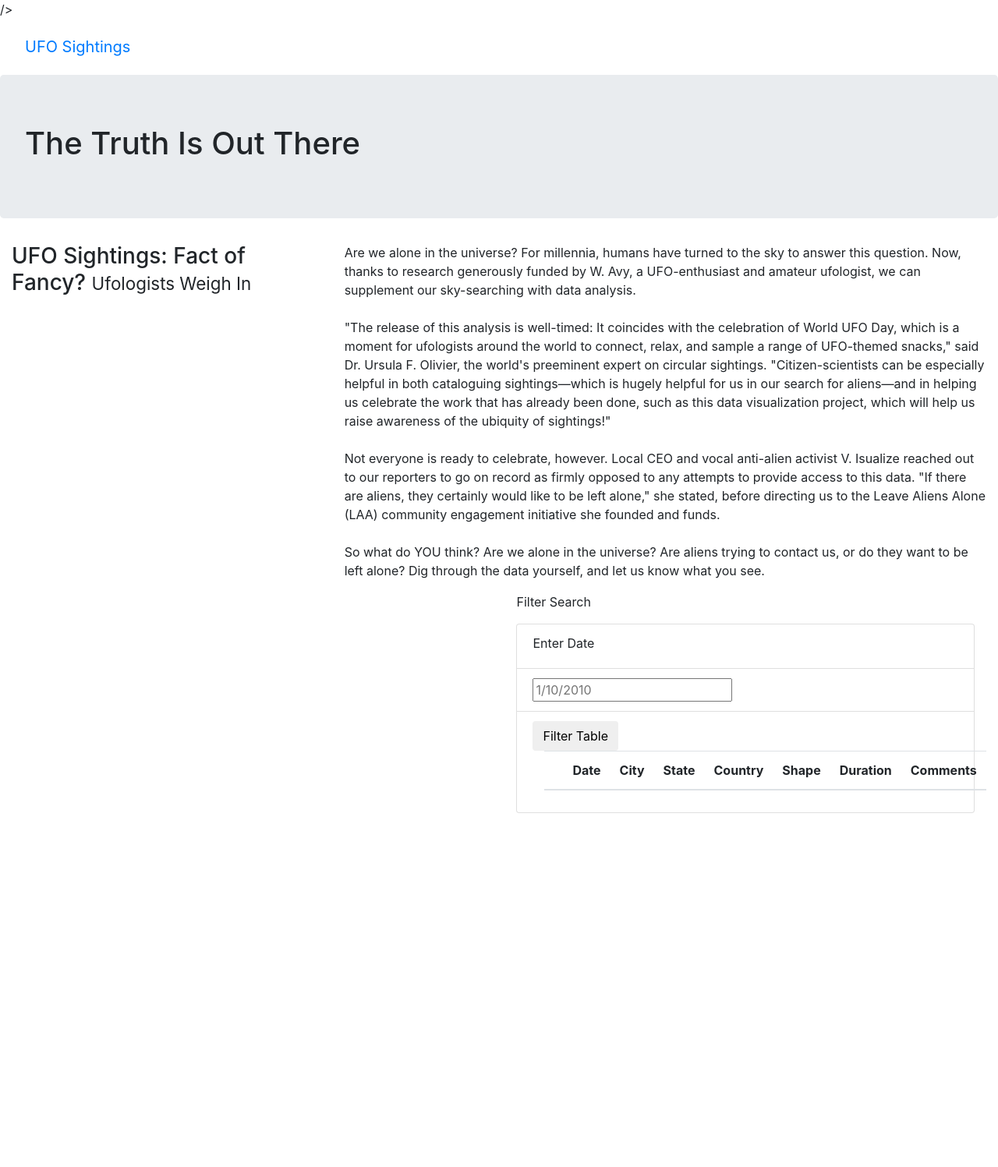
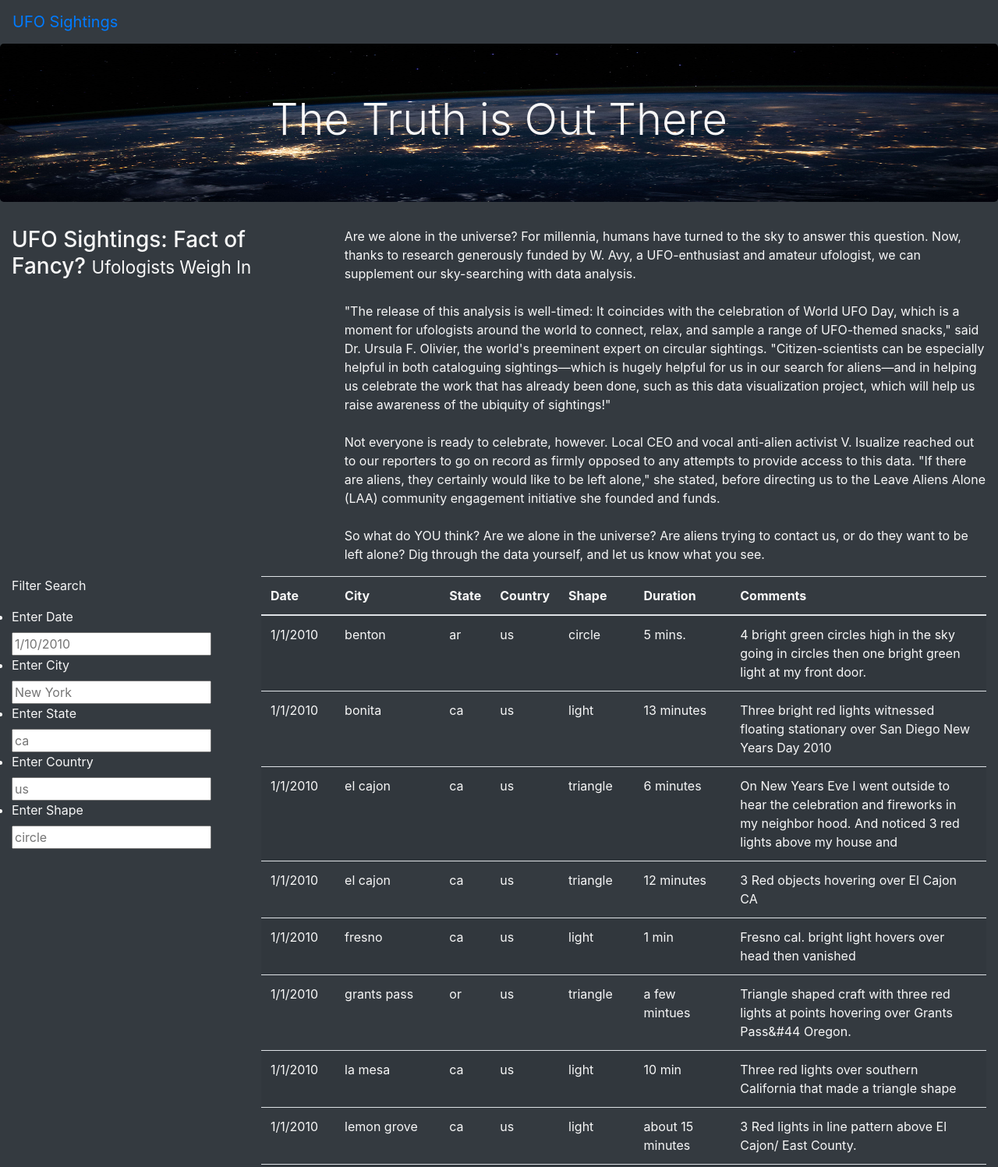
Before and after one commit to mlblake105/UFOs, a plain HTML site: page index.html in a window 1280 px wide. Shown: the top 1497 px of the page at 78% size. Before the commit the page ends 1043 px from the top, so only its background shows below. Drawn offline with nearby package versions, Linux system fonts and the light colour scheme.

Commit message:
challenge

```diff
--- a/index.html
+++ b/index.html
@@ -10,19 +10,18 @@
       href="https://maxcdn.bootstrapcdn.com/bootstrap/4.0.0/css/bootstrap.min.css"
       integrity="sha384-Gn5384xqQ1aoWXA+058RXPxPg6fy4IWvTNh0E263XmFcJlSAwiGgFAW/dAiS6JXm"
       crossorigin="anonymous"
-      <link rel="stylesheet" href="static/css/style.css">
     />
+    <link rel="stylesheet" href="static/css/style.css"/>
+
 </head>
-<body>
-    <body>
+<body class="bg-dark">
     <div class="wrapper">
-            <nav class="navbar navbar-expand-lg">
+        <!-- <nav class="navbar navbar-dark bg-dark navbar-expand-lg"> -->
             <nav class="navbar navbar-expand-lg">
                 <a class="navbar-brand" href="index.html">UFO Sightings</a>
             </nav>
-            </nav>
             <div class="jumbotron">
-                <h1>The Truth Is Out There</h1>
+                <h1 class="display-4">The Truth is Out There</h1>
             </div>
             <div class="container-fluid">
                 <div class="row">
@@ -35,28 +34,42 @@
 
 
                     </p>
-                    <div class="container-fluid">
+                </div>
+                </div>
+
+
                     <div class="row">
                         <div class="col-md-3">
-
+                            <form class="bg-dark">
+                              <p>Filter Search</p>
+                            <ul class="list-group" class="bg-dark">
+                                <li>
+                                  <label for="date">Enter Date</label>
+                                  <input type="text" placeholder="1/10/2010" id="datetime" />
+                                </li>
+                                <li>
+                                  <label for="city">Enter City</label>
+                                  <input type="text" placeholder="New York" id="city" />
+                                </li>
+                                <li>
+                                  <label for="state">Enter State</label>
+                                  <input type="text" placeholder="ca" id="state" />
+                                </li>
+                                <li>
+                                  <label for="country">Enter Country</label>
+                                  <input type="text" placeholder="us" id="country" />
+                                </li>
+                                <li>
+                                  <label for="shape">Enter Shape</label>
+                                  <input type="text" placeholder="circle" id="shape" />
+                                </li>
+                            </ul>
+                             </form>
                         </div>
-                          <div class="col-md-9">
-                            <form>
-                            <p>Filter Search</p>
-                            </form>
-                            <ul class="list-group">
-                              <li class="list-group-item">
-                                <label for="date">Enter Date</label>
-                              </li>
-                              <li class="list-group-item">
-                                <input type="text" placeholder="1/10/2010" id="datetime" />
-                              <li class="list-group-item">
-                                <button id="filter-btn" type="button" class="btn btn-default">Filter Table</button>
                         <div class="col-md-9">
                             <table class="table table-striped">
                                 <thead>
                                     <tr>
-                                        <th></th>
                                         <th>Date</th>
                                         <th>City</th>
                                         <th>State</th>
@@ -69,11 +82,12 @@
                                   <tbody></tbody>
                               </table>
                           </div>
-                              </li>
-                            </ul>
+                      </div>
+
               </div>
     </div>
-                      </div>
-    </body>
+              <script src="https://cdnjs.cloudflare.com/ajax/libs/d3/4.11.0/d3.js"></script>
+              <script src="static/js/data.js"></script>
+              <script src="static/js/app.js"></script>
 </body>
 </html>
--- a/static/css/style.css
+++ b/static/css/style.css
@@ -0,0 +1,10 @@
+body {
+
+    color: #f7f7f7;
+}
+
+.jumbotron {
+    background-image: url("../images/nasa.jpg");
+    background-size: 100% 100%;
+    text-align: center;
+}
--- a/static/js/app.js
+++ b/static/js/app.js
@@ -1,10 +1,9 @@
-// import the data from data.js
+// from data.js
 const tableData = data;
 
-// Reference the HTML table using d3
+// get table references
 var tbody = d3.select("tbody");
 
-// Build table function
 function buildTable(data) {
   // First, clear out any existing data
   tbody.html("");
@@ -20,32 +19,60 @@ function buildTable(data) {
     Object.values(dataRow).forEach((val) => {
       let cell = row.append("td");
       cell.text(val);
-        }
-      );
+    });
   });
 }
 
-  function handleClick() {
-    // Grab the datetime value from the filter
-    let date = d3.select("#datetime").property("value");
+// 1. Create a variable to keep track of all the filters as an object.
+let filters = [];
+
+// 3. Use this function to update the filters.
+function updateFilters() {
+
+    // 4a. Save the element that was changed as a variable.
+    let changedElement = d3.select(this);
+
+    // 4b. Save the value that was changed as a variable.
+    let elementValue = changedElement.property("value");
+    console.log(elementValue);
+
+    // 4c. Save the id of the filter that was changed as a variable.
+    let filterId = changedElement.attr("id");
+    console.log(filterId);
+
+    // 5. If a filter value was entered then add that filterId and value
+    // to the filters list. Otherwise, clear that filter from the filters object.
+    if (elementValue) {
+      filters[filterId] = elementValue;
+    }
+    else {
+      delete filters[filterId];
+    }
+
+    // 6. Call function to apply all filters and rebuild the table
+    filterTable();
+
+  }
+
+  // 7. Use this function to filter the table when data is entered.
+  function filterTable() {
+
+    // 8. Set the filtered data to the tableData.
     let filteredData = tableData;
 
-     // Check to see if a date was entered and filter the
-    // data using that date.
-    if (date) {
-      // Apply `filter` to the table data to only keep the
-      // rows where the `datetime` value matches the filter value
-      filteredData = filteredData.filter(row => row.datetime === date);
+    // 9. Loop through all of the filters and keep any data that
+    // matches the filter values
+    Object.entries(filters).forEach(([key, value]) => {
+      filteredData = filteredData.filter(row => row[key] == value);
+    });
+
+
+    // 10. Finally, rebuild the table using the filtered data
+    buildTable(filteredData)
   }
 
-     // Rebuild the table using the filtered data
-    // @NOTE: If no date was entered, then filteredData will
-    // just be the original tableData.
-    buildTable(filteredData);
-  }
-
-  // Attach an event to listen for the form button
-  d3.selectAll("#filter-btn").on("click", handleClick);
+  // 2. Attach an event to listen for changes to each filter
+  d3.selectAll("input").on("change", updateFilters);
 
   // Build the table when the page loads
   buildTable(tableData);
```
Also changed, not shown: static/js/app_1.js (added, +53 -0 lines), static/images/nasa.jpg (added). Lines whose indentation alone changed are shown as unchanged.
